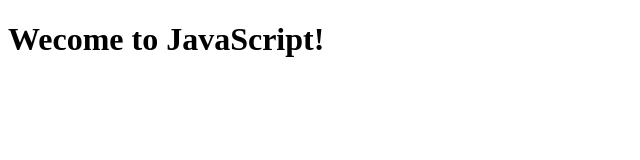
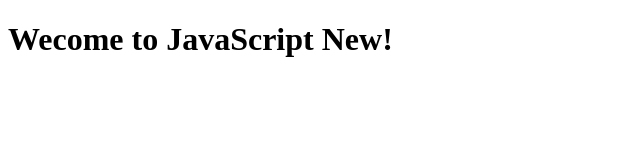
Before and after one commit to LilaReisAnalytics/COMP229_W1, a plain HTML site: page index.html in a window 1280 px wide. Shown: the whole page, without its empty margins (0-640 px from the left). Drawn offline with Linux system fonts and the light colour scheme.

Commit message:
new commit

```diff
--- a/index.html
+++ b/index.html
@@ -8,6 +8,6 @@
   </head>
   <script src="add.js"></script>
   <body>
-    <h1>Wecome to JavaScript!</h1>
+    <h1>Wecome to JavaScript New!</h1>
   </body>
 </html>
```
